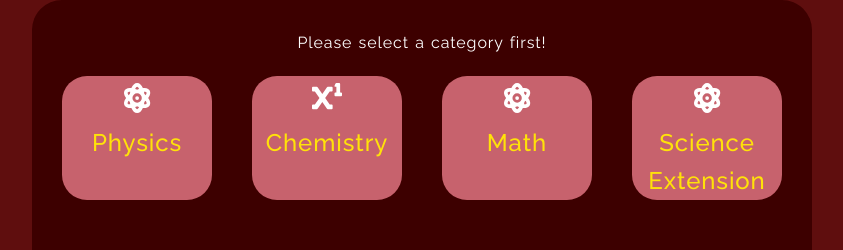
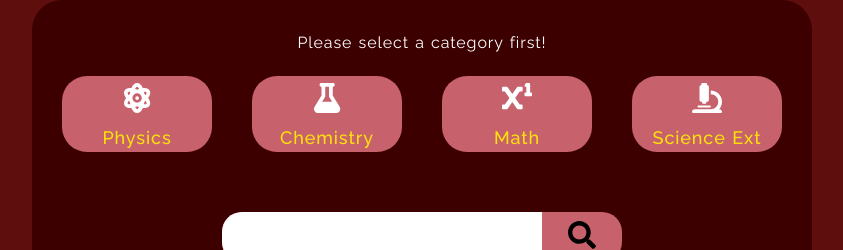
Before and after one commit to alexalextran/react-adash, a React (Create React App) app: page /videos in a window 1280 px wide. Shown: the top 250 px of the page, without its empty margins (218-1061 px from the left). Built offline with nearby package versions, Linux system fonts and the light colour scheme; no server answers.

Commit message:
fixed some formatting changed some icons, preping for a beta release

```diff
--- a/src/App.css
+++ b/src/App.css
@@ -1123,9 +1123,9 @@ Videosection
 
 .videosection__topic {
   margin: 10px 20px;
-  font-size: 24px;
+  font-size: 18px;
   font-weight: 500;
-
+  justify-content: center;
   cursor: pointer;
   transition: all 500ms;
   text-align: center;
--- a/src/App.js
+++ b/src/App.js
@@ -14,7 +14,7 @@ function App() {
         <Routes>
 
           <Route path="/" element={<HomePage />} />
-          <Route path="/videos" element={<Videos/>} />
+          <Route path="/videos" element={<Videos />} />
         </Routes>
         <Footer />
       </div>
--- a/src/components/VideoSection.jsx
+++ b/src/components/VideoSection.jsx
@@ -107,7 +107,7 @@ const Videosection = () => {
             className="videosection__topic gold clickable"
           >
             <span className="carousel__button ">
-              <FontAwesomeIcon icon="superscript" />
+              <FontAwesomeIcon icon="flask" />
             </span>
             Chemistry
           </div>
@@ -116,7 +116,7 @@ const Videosection = () => {
             className="videosection__topic gold clickable"
           >
             <span className="carousel__button ">
-              <FontAwesomeIcon icon="atom" />
+              <FontAwesomeIcon icon="superscript" />
             </span>
             Math
           </div>
@@ -125,9 +125,9 @@ const Videosection = () => {
             className="videosection__topic gold clickable"
           >
             <span className="carousel__button ">
-              <FontAwesomeIcon icon="atom" />
+              <FontAwesomeIcon icon="microscope" />
             </span>
-            Science Extension
+            Science Ext
           </div>
         </ul>
 
```
